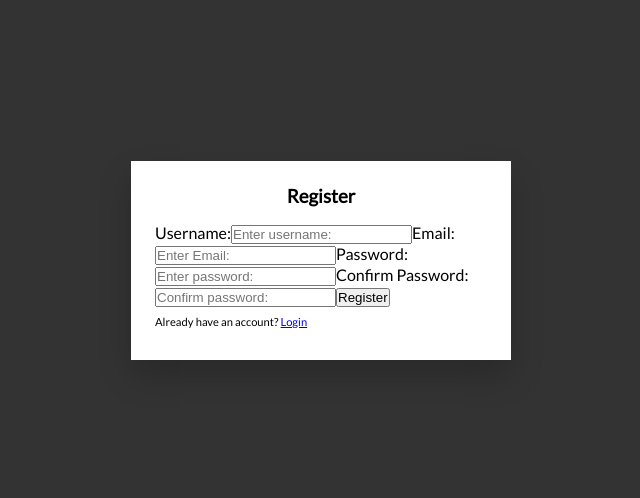
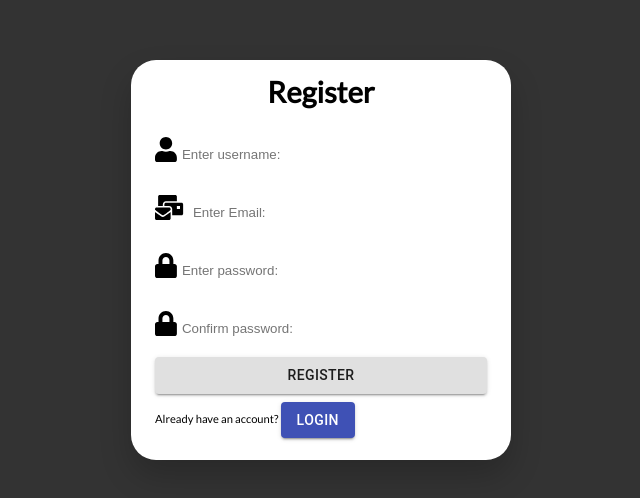
Before and after one commit to YoniB1995/BuyNSell-eCommerce-App, a React (Create React App) app in the folder client/: page /register in a window 1280 px wide. Shown: the part 140-638 px from the top of the page, without its empty margins (319-959 px from the left). Built offline with nearby package versions, Linux system fonts and the light colour scheme; no server answers.

Commit message:
updated features - notfoundpage

```diff
--- a/client/package.json
+++ b/client/package.json
@@ -10,6 +10,7 @@
     "@fortawesome/free-regular-svg-icons": "^5.15.4",
     "@fortawesome/free-solid-svg-icons": "^5.15.4",
     "@fortawesome/react-fontawesome": "^0.1.15",
+    "@material-ui/core": "^4.12.3",
     "@testing-library/jest-dom": "^5.14.1",
     "@testing-library/react": "^11.2.7",
     "@testing-library/user-event": "^12.8.3",
--- a/client/src/App.jsx
+++ b/client/src/App.jsx
@@ -1,8 +1,6 @@
 import "./App.css";
 import { BrowserRouter as Router, Switch, Route } from "react-router-dom";
 import RouterContainer from "./components/pages/RouterContainer";
-import Footer from "./components/features/Footer/Footer";
-import Header from "./components/features/LandingPage/Header/Header";
 
 function App() {
   return (
--- /dev/null
+++ b/client/src/components/pages/NotFoundPage.jsx
@@ -0,0 +1,29 @@
+import React from "react";
+import styled from "styled-components";
+import { Link } from "react-router-dom";
+
+const NotFoundPage = () => {
+  return (
+    <PageBody>
+      <img
+        src="https://blog.sinapsis.agency/wp-content/uploads/2021/04/DEFINICIONES.-ERROR-404.png"
+        height="80%"
+        alt="page not found"
+      />
+      Page not found! Please go back to the Website
+      <Link to="/">Go Back</Link>
+    </PageBody>
+  );
+};
+
+export default NotFoundPage;
+
+const PageBody = styled.div`
+  display: flex;
+  flex-direction: column;
+  align-items: center;
+  justify-content: center;
+  height: 100vh;
+  width: 100vw;
+  background: #ffffff;
+`;
--- a/client/src/components/pages/RouterContainer.jsx
+++ b/client/src/components/pages/RouterContainer.jsx
@@ -12,6 +12,7 @@ import PrivateScreen from "../screens/auth/PrivateScreen";
 import PrivateRoute from "../routing/PrivateRoute";
 import UsersPage from "./UsersPage";
 import LandingPage from "./LandingPage";
+import NotFoundPage from "./NotFoundPage";
 
 const RouterContainer = () => {
   return (
@@ -31,6 +32,7 @@ const RouterContainer = () => {
           component={ResetPassScreen}
         />
         <Route exact path="/cart" component={CartScreen} />
+        <Route exact path="*" component={NotFoundPage} />
       </Switch>
     </main>
   );
--- a/client/src/components/screens/auth/ForgotPassScreen.jsx
+++ b/client/src/components/screens/auth/ForgotPassScreen.jsx
@@ -1,6 +1,7 @@
 import { useState } from "react";
+import { Link } from "react-router-dom";
 import axios from "axios";
-import "./authScreen.css";
+import "../auth/register/RegisterScreen.css";
 
 const ForgotPasswordScreen = () => {
   const [email, setEmail] = useState("");
@@ -34,7 +35,7 @@ const ForgotPasswordScreen = () => {
   };
 
   return (
-    <div className="forgotpassword-screen">
+    <div className="register-screen">
       <form
         onSubmit={forgotPasswordHandler}
         className="forgotpassword-screen__form"
@@ -57,8 +58,14 @@ const ForgotPasswordScreen = () => {
             onChange={(e) => setEmail(e.target.value)}
           />
         </div>
-        <button type="submit" className="btn btn-primary">
+        <button type="submit" className="btn btn-login">
           Send Email
+        </button>
+
+        <button type="button" className="btn btn-login">
+          <Link to="/" style={{ textDecoration: "none", color: "#141414" }}>
+            to Home
+          </Link>
         </button>
       </form>
     </div>
--- a/client/src/components/screens/auth/authScreen.css
+++ b/client/src/components/screens/auth/LoginScreen.css
@@ -46,7 +46,8 @@
   margin: 0.5rem 0;
 }
 
-.register-screen {
+.register-screen,
+.login-screen {
   background-color: rgba(0, 0, 0, 0.8);
   width: 100%;
   height: 100vh;
@@ -55,6 +56,17 @@
   align-items: center;
 }
 
+.button-login-forgot {
+  display: flex;
+  justify-content: center;
+  align-items: center;
+  flex-direction: column;
+}
+
+div .btn-login {
+  width: 100%;
+  margin-bottom: 10px;
+}
 .register-screen__form {
   width: 380px;
   padding: 1.5rem;
--- a/client/src/components/screens/auth/LoginScreen.jsx
+++ b/client/src/components/screens/auth/LoginScreen.jsx
@@ -1,7 +1,11 @@
 import React, { useState, useEffect } from "react";
 import { Link } from "react-router-dom";
 import axios from "axios";
-import "./authScreen.css";
+import "../auth/register/RegisterScreen.css";
+
+import { faUser, faMailBulk, faLock } from "@fortawesome/free-solid-svg-icons";
+import { FontAwesomeIcon } from "@fortawesome/react-fontawesome";
+import { Button } from "@material-ui/core";
 
 const LoginScreen = ({ history }) => {
   const [email, setEmail] = useState("");
@@ -46,8 +50,8 @@ const LoginScreen = ({ history }) => {
         <h3 className="login-screen__title">Login</h3>
         {error && <span className="error-message">{error}</span>}
 
-        <div className="form-group">
-          <label htmlFor="name">Email:</label>
+        <span>
+          <FontAwesomeIcon icon={faMailBulk} />
           <input
             type="email"
             required
@@ -57,18 +61,10 @@ const LoginScreen = ({ history }) => {
             onChange={(e) => setEmail(e.target.value)}
             tabIndex={1}
           />
-        </div>
+        </span>
 
-        <div className="form-group">
-          <label htmlFor="password">Password:</label>
-          <Link
-            to="/forgotpass"
-            className="login-screen__forgotpassword"
-            tabIndex={4}
-          >
-            {" "}
-            Forgot Password?
-          </Link>
+        <span>
+          <FontAwesomeIcon icon={faLock} />
           <input
             type="password"
             required
@@ -78,12 +74,28 @@ const LoginScreen = ({ history }) => {
             onChange={(e) => setPassword(e.target.value)}
             tabIndex={2}
           />
+        </span>
+        <div className="button-login-forgot">
+          <Button type="submit" variant="contained" className="btn btn-login">
+            Login
+          </Button>
+          <Button
+            type="submit"
+            variant="secondary"
+            className="btn btn-login"
+            tabIndex={3}
+          >
+            <Link
+              to="/forgotpass"
+              className="login-screen__forgotpassword"
+              tabIndex={4}
+              style={{ textDecoration: "none", color: "black" }}
+            >
+              {" "}
+              Forgot Password?
+            </Link>
+          </Button>
         </div>
-
-        <button type="submit" className="btn btn-primary" tabIndex={3}>
-          Login
-        </button>
-
         <span className="login-screen__subtext">
           Don't have an account? <Link to="/register">Register</Link>
         </span>
--- a/client/src/components/screens/auth/ResetPassScreen.jsx
+++ b/client/src/components/screens/auth/ResetPassScreen.jsx
@@ -1,7 +1,7 @@
 import { useState } from "react";
 import { Link } from "react-router-dom";
 import axios from "axios";
-import "./authScreen.css";
+import "./LoginScreen.css";
 
 const ResetPasswordScreen = ({ history, match }) => {
   const [password, setPassword] = useState("");
--- a/client/src/components/screens/auth/register/RegisterScreen.css
+++ b/client/src/components/screens/auth/register/RegisterScreen.css
@@ -0,0 +1,24 @@
+form {
+  display: flex;
+  justify-content: center;
+  flex-direction: column;
+  border-radius: 25px;
+  height: 50%;
+  width: 50%;
+  font-size: 25px;
+}
+
+form label {
+  font-size: 15px;
+}
+
+form input {
+  height: 3rem;
+  border: none;
+  margin: 5px;
+  width: 15rem;
+}
+
+.register-screen__subtext {
+  font-size: 20px;
+}
--- a/client/src/components/screens/auth/register/RegisterScreen.jsx
+++ b/client/src/components/screens/auth/register/RegisterScreen.jsx
@@ -1,8 +1,11 @@
 import React, { useState, useEffect } from "react";
 import { Link } from "react-router-dom";
-import axios from "axios";
 import { registerUser } from "../../../../service/user-service";
-// import "./authScreen.css";
+import "./RegisterScreen.css";
+
+import { faUser, faMailBulk, faLock } from "@fortawesome/free-solid-svg-icons";
+import { FontAwesomeIcon } from "@fortawesome/react-fontawesome";
+import { Button } from "@material-ui/core";
 
 const RegisterScreen = ({ history }) => {
   const [username, setUsername] = useState("");
@@ -44,7 +47,8 @@ const RegisterScreen = ({ history }) => {
         <form onSubmit={registerHandler} className="register-screen__form">
           <h3 className="register-screen__title">Register</h3>
           {error && <span className="error-message">{error}</span>}
-          <label htmlFor="name">Username:</label>
+          <span>
+            <FontAwesomeIcon icon={faUser} />
             <input
               type="text"
               required
@@ -53,8 +57,10 @@ const RegisterScreen = ({ history }) => {
               value={username}
               onChange={(e) => setUsername(e.target.value)}
             />
+          </span>
 
-          <label htmlFor="name">Email:</label>
+          <span>
+            <FontAwesomeIcon icon={faMailBulk} />{" "}
             <input
               type="email"
               required
@@ -63,8 +69,10 @@ const RegisterScreen = ({ history }) => {
               value={email}
               onChange={(e) => setEmail(e.target.value)}
             />
+          </span>
 
-          <label htmlFor="password">Password:</label>
+          <span>
+            <FontAwesomeIcon icon={faLock} />
             <input
               type="password"
               required
@@ -73,8 +81,10 @@ const RegisterScreen = ({ history }) => {
               value={password}
               onChange={(e) => setPassword(e.target.value)}
             />
+          </span>
 
-          <label htmlFor="confirmpassword">Confirm Password:</label>
+          <span>
+            <FontAwesomeIcon icon={faLock} />
             <input
               type="password"
               required
@@ -83,13 +93,22 @@ const RegisterScreen = ({ history }) => {
               value={confirmPassword}
               onChange={(e) => setConfirmPassword(e.target.value)}
             />
+          </span>
 
-          <button type="submit" className="btn btn-primary">
+          <Button variant="contained" type="submit" className="btn btn-primary">
             Register
-          </button>
+          </Button>
 
           <span className="register-screen__subtext">
-            Already have an account? <Link to="/login">Login</Link>
+            Already have an account?{" "}
+            <Link
+              to="/login"
+              style={{ textDecoration: "none", color: "#f4f4f4" }}
+            >
+              <Button variant="contained" color="primary">
+                Login
+              </Button>
+            </Link>
           </span>
         </form>
       </div>
```
Also changed, not shown: 1 other file (tests, documents, lock files or other folders). Lines whose indentation alone changed are shown as unchanged.
